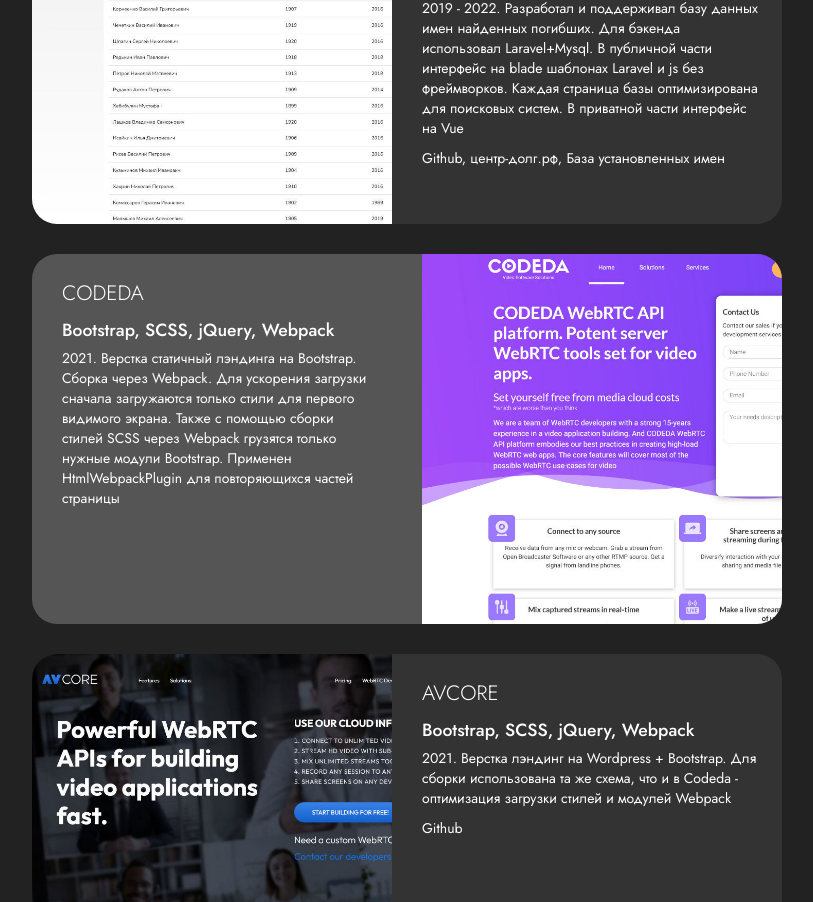
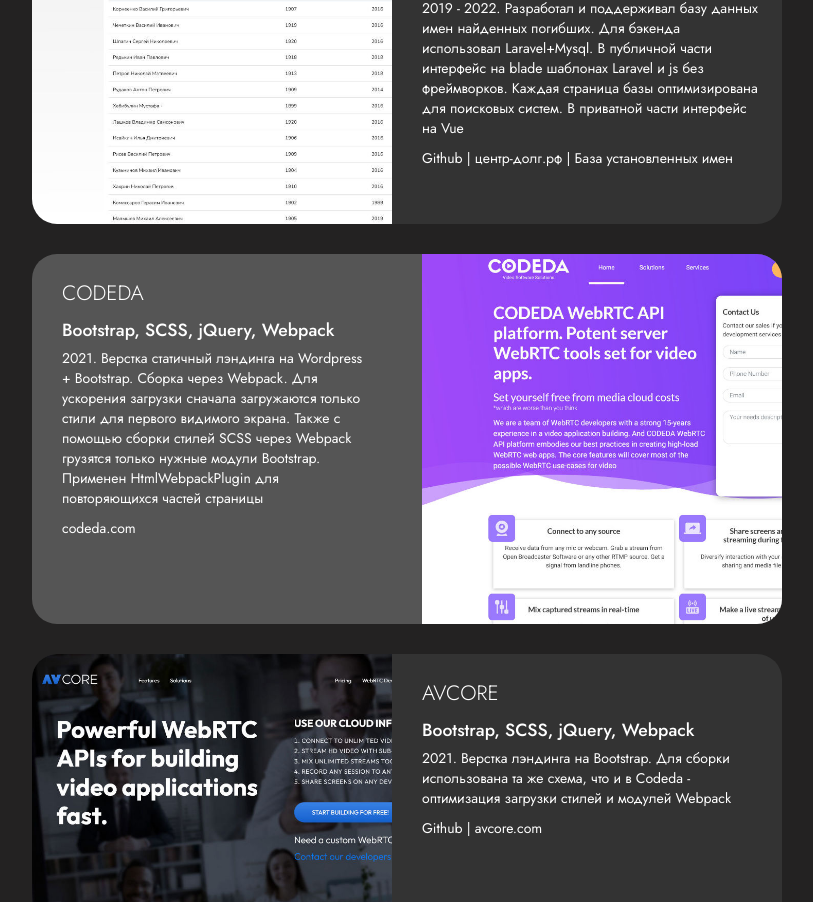
Before and after one commit to Dimsby/dimsby.github.io, a Next.js app: page /projects in a window 1280 px wide. Shown: the part 991-1893 px from the top of the page, without its empty margins (158-971 px from the left). Built offline with nearby package versions, Linux system fonts and the light colour scheme.

Commit message:
text changes: project

```diff
--- a/src/app/projects/page.tsx
+++ b/src/app/projects/page.tsx
@@ -34,6 +34,7 @@ export default function Page() {
                         </p>
                         <h2>Laravel</h2>
                         <p>2022 - 2024. В составе команды переносил проект на REST API Laravel. Поддержка окончена.</p>
+                        <p><a href="https://gpu.travel">gpu.travel</a></p>
                     </Well>
                 </SwiperSlide>
 
@@ -56,7 +57,7 @@ export default function Page() {
                         <p>2019 - 2022. Разработал и поддерживал базу данных имен найденных погибших. Для бэкенда использовал Laravel+Mysql.
                             В публичной части интерфейс на blade шаблонах Laravel и js без фреймворков. Каждая страница базы оптимизирована для поисковых систем.
                             В приватной части интерфейс на Vue </p>
-                        <p><a href="https://github.com/Dimsby/centd_base" target="_blank">Github</a>, <a href="https://xn----ftbcc6ajjnr1b.xn--p1ai/" target="blank">центр-долг.рф</a>, <a href="https://xn----ftbcc6ajjnr1b.xn--p1ai/base" target="blank">База установленных имен</a>
+                        <p><a href="https://github.com/Dimsby/centd_base" target="_blank">Github</a> | <a href="https://xn----ftbcc6ajjnr1b.xn--p1ai/" target="blank">центр-долг.рф</a> | <a href="https://xn----ftbcc6ajjnr1b.xn--p1ai/base" target="blank">База установленных имен</a>
                         </p>
                     </Well>
                 </SwiperSlide>
@@ -65,11 +66,12 @@ export default function Page() {
                     <Well imageSrc='/img/projects/codeda_1_preview.jpg' even>
                         <h1>Codeda</h1>
                         <h2>Bootstrap, SCSS, jQuery, Webpack</h2>
-                        <p>2021. Верстка статичный лэндинга на Bootstrap. Сборка через Webpack.
+                        <p>2021. Верстка статичный лэндинга на Wordpress + Bootstrap. Сборка через Webpack.
                             Для ускорения загрузки сначала загружаются только стили для первого видимого экрана.
                             Также с помощью сборки стилей SCSS через Webpack грузятся только нужные модули Bootstrap.
                             Применен HtmlWebpackPlugin для повторяющихся частей страницы
                         </p>
+                        <p><a href="https://codeda.com" target="_blank">codeda.com</a></p>
                     </Well>
                 </SwiperSlide>
 
@@ -77,10 +79,10 @@ export default function Page() {
                     <Well imageSrc='/img/projects/avcore_1_preview.jpg'>
                         <h1>Avcore</h1>
                         <h2>Bootstrap, SCSS, jQuery, Webpack</h2>
-                        <p>2021. Верстка лэндинг на Wordpress + Bootstrap.
+                        <p>2021. Верстка лэндинга на Bootstrap.
                             Для сборки использована та же схема, что и в Codeda - оптимизация загрузки стилей и модулей Webpack
                         </p>
-                        <p><a href="https://github.com/Dimsby/lnd_webpack" target="_blank">Github</a></p>
+                        <p><a href="https://github.com/Dimsby/lnd_webpack" target="_blank">Github</a> | <a href="https://avcore.com" target="_blank">avcore.com</a></p>
                     </Well>
                 </SwiperSlide>
             </Swiper>
```
